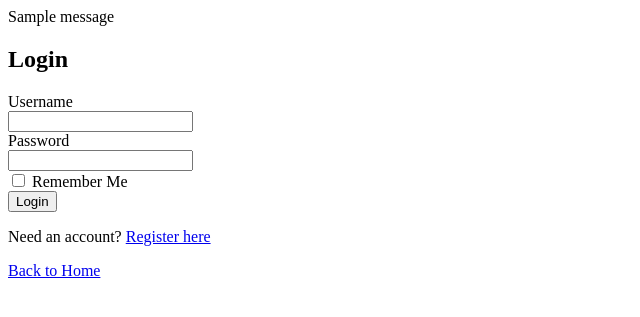
After one commit to alecasgari/meeting_minutes, a Flask app: page /login in a window 1280 px wide. The commit adds this page. Shown: the top 317 px of the page, without its empty margins (0-640 px from the left). Run offline with Flask 3, Linux system fonts and the light colour scheme; tables that the repository leaves empty hold one stand-in row (values such as "Sample post"); one stand-in notice (Sample message) is shown.

Commit message:
User registration, login, and logout

```diff
--- a/app.py
+++ b/app.py
@@ -1,20 +1,23 @@
 import os # Import the os module
-from flask import Flask, render_template
+import datetime # Import datetime for date/time operations
+from flask import Flask, render_template, redirect, url_for, flash # Add redirect, url_for, flash
 from flask_sqlalchemy import SQLAlchemy # Import SQLAlchemy
 from flask_bcrypt import Bcrypt        # Import Bcrypt
-# Flask-WTF needs a secret key, we'll add WTForms later
-# from flask_wtf import FlaskForm
-# from wtforms import StringField, PasswordField, SubmitField
-# from wtforms.validators import DataRequired, Length, EqualTo, ValidationError
-
+# --- WTForms Imports ---
+from flask_wtf import FlaskForm
+from wtforms import StringField, PasswordField, SubmitField
+from wtforms.validators import DataRequired, Length, EqualTo, ValidationError
+# --- End WTForms Imports ---
+from flask_login import LoginManager, login_user, current_user, logout_user, login_required, UserMixin # Add these
+from flask import request # Needed for 'next' parameter in login
+from flask_wtf import FlaskForm
+from wtforms import StringField, PasswordField, BooleanField, SubmitField
+from wtforms.validators import DataRequired
 
 # Create a Flask application instance
 app = Flask(__name__)
 
-# --- New Configurations ---
-# Secret Key: Needed for session management and Flask-WTF (CSRF protection)
-# Should be a long, random string in production. Keep it secret!
-# For development, we can use a simple one or generate one.
+
 app.config['SECRET_KEY'] = 'a_very_secret_key_for_development_12345' # CHANGE THIS LATER!
 
 # Database Configuration: Use SQLite for local development
@@ -29,27 +32,162 @@ app.config['SQLALCHEMY_TRACK_MODIFICATIONS'] = False
 # --- Initialize Extensions ---
 db = SQLAlchemy(app)   # Initialize SQLAlchemy with our app
 bcrypt = Bcrypt(app)   # Initialize Bcrypt with our app
+login_manager = LoginManager(app)
+@login_manager.user_loader
+def load_user(user_id):
+    # user_id is a string, convert it to integer for querying
+    return User.query.get(int(user_id))
+login_manager.login_view = 'login' # Route function name for the login page
+login_manager.login_message_category = 'info' # Bootstrap category for flash message
 # --- End Initialize Extensions ---
 
 
-# --- Define Database Models ---
-# We will define the User model here soon
-class User(db.Model):
-    id = db.Column(db.Integer, primary_key=True) # Primary key
-    username = db.Column(db.String(20), unique=True, nullable=False) # Username, max 20 chars, unique, required
-    # We store password hashes, not passwords! Increased length for hash.
-    password_hash = db.Column(db.String(60), nullable=False) # Hashed password, required
+# Add UserMixin here         vvvvvvvvvv
+class User(db.Model, UserMixin):
+    id = db.Column(db.Integer, primary_key=True)
+    username = db.Column(db.String(20), unique=True, nullable=False)
+    password_hash = db.Column(db.String(60), nullable=False)
 
-    # Optional: How the object is represented when printed
+    # No need to define is_authenticated, is_active, etc. manually
+
     def __repr__(self):
         return f"User('{self.username}')"
-# --- End Define Database Models ---
+
+# --- Define Forms ---
+class RegistrationForm(FlaskForm):
+    # Username Field: Required, Length between 2 and 20 characters
+    username = StringField('Username',
+                           validators=[DataRequired(), Length(min=2, max=20)])
+    # Password Field: Required
+    password = PasswordField('Password', validators=[DataRequired()])
+    # Confirm Password Field: Required, Must be equal to 'password' field
+    confirm_password = PasswordField('Confirm Password',
+                                     validators=[DataRequired(), EqualTo('password')])
+    # Submit Button
+    submit = SubmitField('Sign Up')
+
+    # Custom validator: Check if username already exists
+    def validate_username(self, username):
+        # Query the database to see if a user with this username exists
+        user = User.query.filter_by(username=username.data).first()
+        if user:
+            # If user exists, raise a validation error
+            raise ValidationError('That username is already taken. Please choose a different one.')
+
+class LoginForm(FlaskForm):
+    # Use username for login in this example
+    username = StringField('Username', validators=[DataRequired()])
+    password = PasswordField('Password', validators=[DataRequired()])
+    # Remember Me checkbox
+    remember = BooleanField('Remember Me')
+    submit = SubmitField('Login')
 
 
-# Route for the homepage ('/')
+# Meeting Form: This is a placeholder for the meeting form
+class Meeting(db.Model):
+    id = db.Column(db.Integer, primary_key=True)
+    title = db.Column(db.String(100), nullable=False) # Meeting title, required
+    # Using DateTime for meeting date/time
+    meeting_date = db.Column(db.DateTime, nullable=False, default=datetime.datetime.utcnow)
+    # Using Text for potentially longer content
+    attendees = db.Column(db.Text, nullable=True) # Optional for now
+    agenda = db.Column(db.Text, nullable=False) # Required
+    minutes = db.Column(db.Text, nullable=True) # Optional
+    action_items = db.Column(db.Text, nullable=True) # Optional
+    # Timestamp for when the record was created
+    date_posted = db.Column(db.DateTime, nullable=False, default=datetime.datetime.utcnow)
+    # Foreign Key to link to the user who created the meeting
+    user_id = db.Column(db.Integer, db.ForeignKey('user.id'), nullable=False)
+
+    def __repr__(self):
+        return f"Meeting('{self.title}', '{self.meeting_date}')"
+
+# ... (Forms definition) ...
+# --- End Define Forms ---
+
+
+# --- Routes ---
+
 @app.route('/')
 def index():
-    return render_template('index.html')
+    return render_template('index.html', title='Home') # Added title
+
+@app.route('/register', methods=['GET', 'POST'])
+def register():
+    # Create an instance of the registration form
+    form = RegistrationForm()
+
+    # Check if the form was submitted and passed validation rules
+    if form.validate_on_submit(): # This handles POST requests and validation
+        # Hash the password before saving
+        hashed_password = bcrypt.generate_password_hash(form.password.data).decode('utf-8')
+        # Create a new User instance with data from the form
+        user = User(username=form.username.data, password_hash=hashed_password)
+        # Add the new user to the database session
+        db.session.add(user)
+        # Commit the changes to the database
+        db.session.commit()
+        # Flash a success message to the user
+        flash(f'Account created for {form.username.data}! You can now log in.', 'success') # 'success' is a category
+        # Redirect the user to the login page (we'll create this soon)
+        return redirect(url_for('login')) # Redirect to login route
+
+    # If it's a GET request or form validation failed, render the registration template
+    return render_template('register.html', title='Register', form=form)
+
+# We need a login route for the redirect, let's add a placeholder for now
+@app.route('/login', methods=['GET', 'POST'])
+def login():
+    # If user is already logged in, redirect them to homepage
+    if current_user.is_authenticated:
+        return redirect(url_for('index'))
+
+    form = LoginForm()
+    if form.validate_on_submit():
+        # Query the database for the user by the entered username
+        user = User.query.filter_by(username=form.username.data).first()
+        # Check if user exists and the entered password matches the stored hash
+        if user and bcrypt.check_password_hash(user.password_hash, form.password.data):
+            # Log the user in using Flask-Login
+            login_user(user, remember=form.remember.data)
+            # Check if the user was redirected from a protected page
+            next_page = request.args.get('next')
+            flash('Login Successful!', 'success')
+            # Redirect to the originally requested page (if any) or homepage
+            return redirect(next_page) if next_page else redirect(url_for('index'))
+        else:
+            # If login fails (user not found or password incorrect)
+            flash('Login Unsuccessful. Please check username and password', 'danger') # 'danger' category
+
+    # If GET request or login failed, render the login page again
+    return render_template('login.html', title='Login', form=form)
+
+@app.route('/logout')
+def logout():
+    logout_user() # Logs the user out (clears the session)
+    flash('You have been logged out.', 'success')
+    return redirect(url_for('index'))
+
+
+
+@app.route('/meetings')
+@login_required # This decorator protects the route
+def meetings():
+    # ... logic to show meetings ...
+    pass
+
+# --- End Routes ---
+
+
+# Run the development server
+if __name__ == '__main__':
+    # Need to create the context for db operations in shell
+    with app.app_context():
+         db.create_all() # Ensure tables are created if they don't exist
+    app.run(debug=True)
+
+
+
 
 # Run the development server
 if __name__ == '__main__':
--- /dev/null
+++ b/templates/login.html
@@ -0,0 +1,55 @@
+<!DOCTYPE html>
+<html lang="en">
+<head>
+    <meta charset="UTF-8">
+    <meta name="viewport" content="width=device-width, initial-scale=1.0">
+    <title>{{ title }} - Meeting Minutes</title>
+</head>
+<body>
+    {% with messages = get_flashed_messages(with_categories=true) %}
+        {% if messages %}
+            {% for category, message in messages %}
+                <div class="alert-{{ category }}">
+                    {{ message }}
+                </div>
+            {% endfor %}
+        {% endif %}
+    {% endwith %}
+
+    <h2>{{ title }}</h2>
+
+    <form method="POST" action="">
+        {{ form.hidden_tag() }} <div>
+            {{ form.username.label }}<br>
+            {{ form.username(size=20) }}<br>
+            {% if form.username.errors %}
+                {% for error in form.username.errors %}
+                    <span style="color: red;">[{{ error }}]</span>
+                {% endfor %}
+            {% endif %}
+        </div>
+
+        <div>
+            {{ form.password.label }}<br>
+            {{ form.password() }}<br>
+            {% if form.password.errors %}
+                {% for error in form.password.errors %}
+                    <span style="color: red;">[{{ error }}]</span>
+                {% endfor %}
+            {% endif %}
+        </div>
+
+        <div>
+            {{ form.remember() }} {{ form.remember.label }}
+        </div>
+
+        <div>
+            {{ form.submit() }}
+        </div>
+    </form>
+
+    <p>Need an account? <a href="{{ url_for('register') }}">Register here</a></p>
+    <p><a href="{{ url_for('index') }}">Back to Home</a></p>
+
+</body>
+</html>
```
Also changed, not shown: templates/index.html (+27 -1 lines), templates/register.html (added, +59 -0 lines), site.db.
